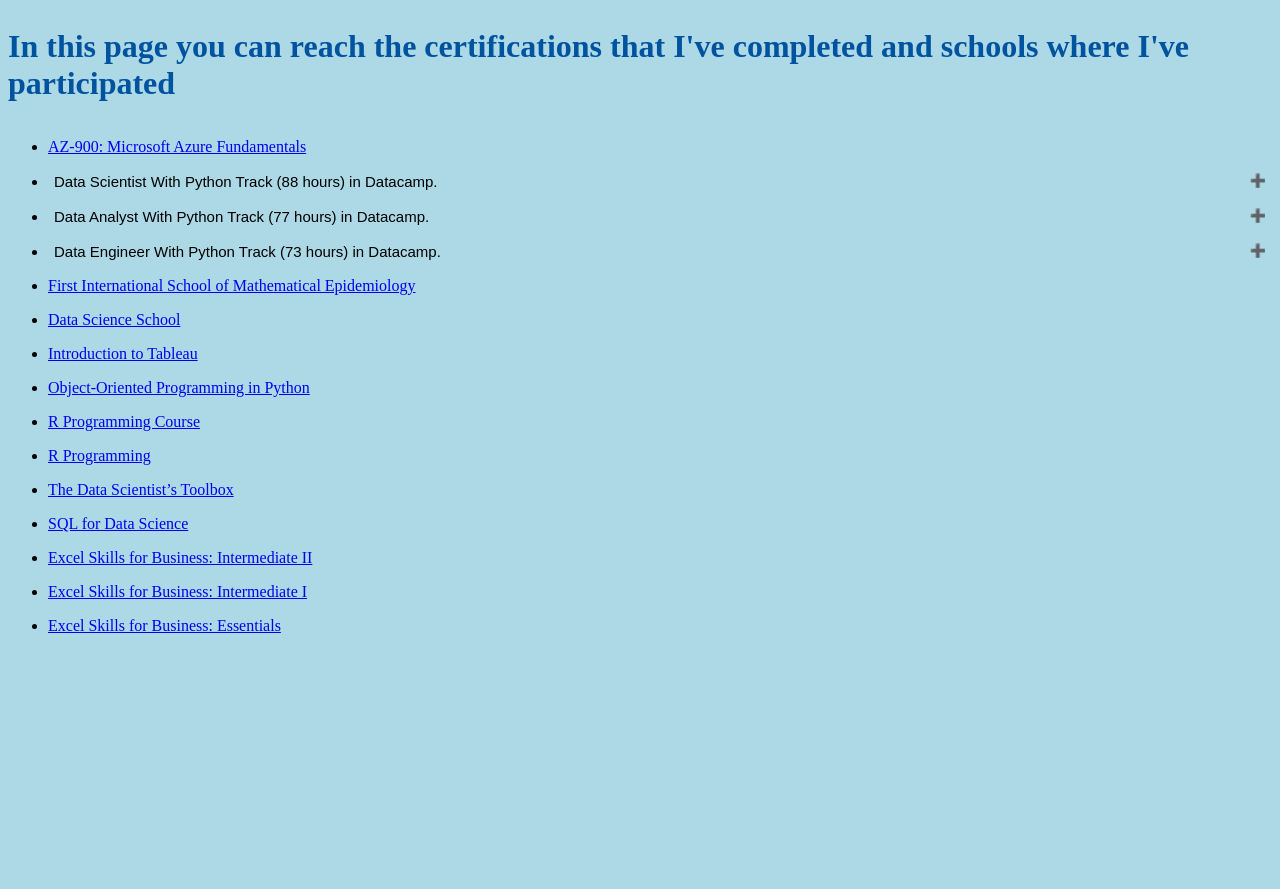
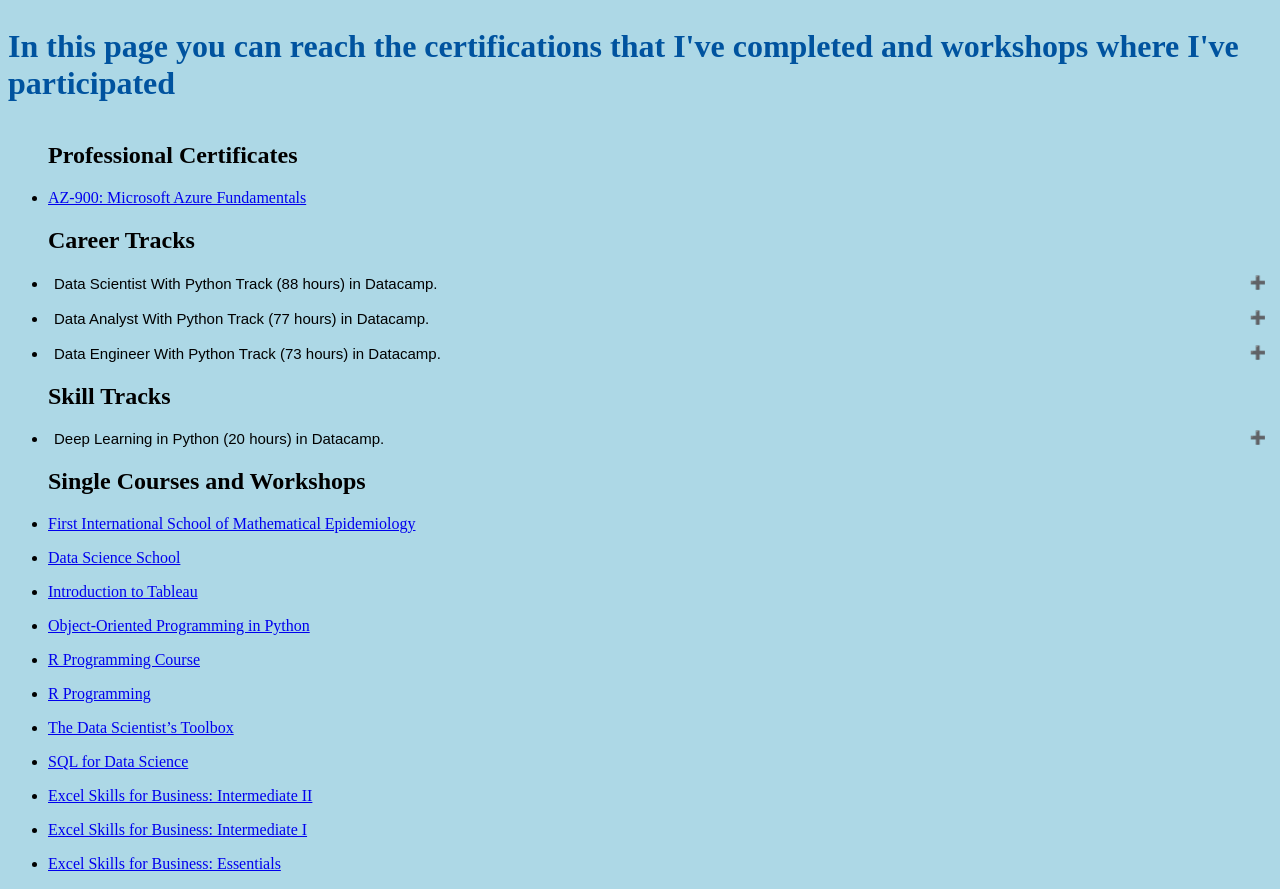
Before and after one commit to axiom-of-choice/axiom-of-choice.github.io, a Flask app: page /certificates in a window 1280 px wide. Before the commit the page ends 633 px from the top, so only its background shows below. Run offline with Flask 2, Linux system fonts and the light colour scheme.

Commit message:
Added Deep Learning Skill track and workshop changes

```diff
--- a/templates/certificates.html
+++ b/templates/certificates.html
@@ -7,10 +7,12 @@
     <title>Certificates and courses</title>
 </head>
 <body>
-<h1>In this page you can reach the certifications that I've completed and schools where I've participated</h1>
+<h1>In this page you can reach the certifications that I've completed and workshops where I've participated</h1>
 <ul>
+    <h2>Professional Certificates</h2>
     <li><a href="https://portal.certiport.com/Portal/Pages/PrintTranscriptInfo.aspx?action=Cert&id=414&cvid=jlqG6GsGh69aqvgbIui9eg==">AZ-900: Microsoft Azure Fundamentals</a></li>
     <p></p>
+    <h2>Career Tracks</h2>
     <li>
        <button type="button" class="collapsible">Data Scientist With Python Track (88 hours) in Datacamp.</button>
     <div class="content">
@@ -100,11 +102,29 @@
              <li><a href = 'https://www.datacamp.com/statement-of-accomplishment/course/'>Introduction to Scala</a></li>
              <li><a href = 'https://www.datacamp.com/statement-of-accomplishment/course/'>Big Data fundamentals with Pyspark</a></li>
              <li><a href = 'https://www.datacamp.com/statement-of-accomplishment/course/'>Cleaning Data with PySpark</a></li>
-            <li><a href = 'https://www.datacamp.com/statement-of-accomplishment/course/'>Introduction to MongoDB in Python</a></li>
+             <li><a href = 'https://www.datacamp.com/statement-of-accomplishment/course/'>Introduction to MongoDB in Python</a></li>
         </ol>
     </div>
     </li>
     <p></p>
+    <h2>Skill Tracks</h2>
+    <li>
+        <button type="button" class="collapsible">Deep Learning in Python (20 hours) in Datacamp.</button>
+     <div class="content">
+         <p></p>
+         <a href = 'https://www.datacamp.com/statement-of-accomplishment/track/'>Certificate All Track (In Progress)</a>
+         <p></p>
+         <p>This track includes the courses:</p>
+         <ol>
+              <li><a href = 'https://www.datacamp.com/statement-of-accomplishment/course/98204e434bcbc26c3f707971f1a52d5074e44c38'>Introduction to Deep Learning in Python</a></li>
+              <li><a href = 'https://www.datacamp.com/statement-of-accomplishment/course/'> Writing Efficient Python Code</a></li>
+              <li><a href = 'https://www.datacamp.com/statement-of-accomplishment/course/'> Writing Functions in Python</a> </li>
+              <li><a href = 'https://www.datacamp.com/statement-of-accomplishment/course/'> Introduction to Shell</a> </li>
+              <li><a href = 'https://www.datacamp.com/statement-of-accomplishment/course/'>Data Processing in Shell</a></li>
+         </ol>
+    </li>
+    <p></p>
+    <h2>Single Courses and Workshops</h2>
     <li><a href="https://drive.google.com/file/d/1oa06IySgWzWL2Sles453oZY_WQOrsIJy/view?usp=sharing">First International School of Mathematical Epidemiology</a></li>
     <p></p>
     <li><a href="https://drive.google.com/file/d/1vvh6PONv5dC_XD4QbNNHKBpqV75Q0TkJ/view?usp=sharing">Data Science School</a></li>
--- a/templates/index.html
+++ b/templates/index.html
@@ -41,7 +41,7 @@
         <li><a href="https://github.com/axiom-of-choice">Visit my GitHub</a></li>
         <li><a href="https://www.linkedin.com/in/isaac-hernandez-garcia-9905/">Visit my LinkedIn</a></li>
     </ul>
-  <h2><a href="{{url_for('certificates')}}">Certifications, courses, events and schools I've attended</a></h2>
+  <h2><a href="{{url_for('certificates')}}">Certifications, courses, events and workshops I've attended</a></h2>
   <p></p>
   <h2><a href="{{url_for('me')}}">Meet me and my friend!</a></h2>
   <div id="wcb" class="carbonbadge wcb-d"></div>
```
